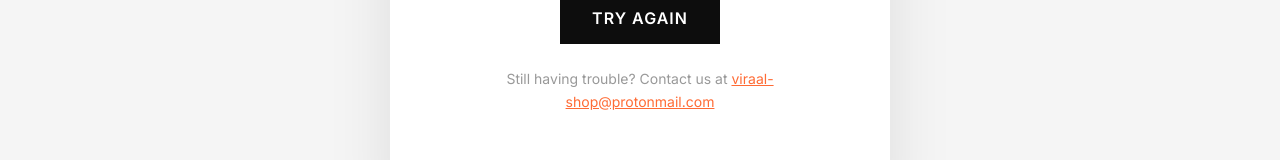
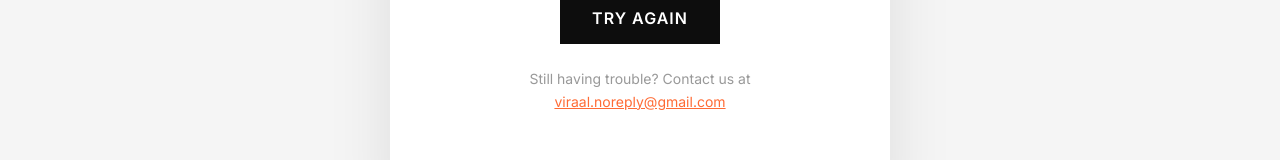
Before and after one commit to kyseladavid47-lang/viraal-shop, a website: page cancel.html in a window 1280 px wide. Shown: the part 568-728 px from the top of the page. Drawn offline with Linux system fonts and the light colour scheme.

Commit message:
Update cancel.html

```diff
--- a/cancel.html
+++ b/cancel.html
@@ -167,7 +167,7 @@
 
         <p class="help">
             Still having trouble? Contact us at
-            <a href="mailto:viraal-shop@protonmail.com">viraal-shop@protonmail.com</a>
+            <a href="mailto:viraal.noreply@gmail.com">viraal.noreply@gmail.com</a>
         </p>
     </div>
 
```
